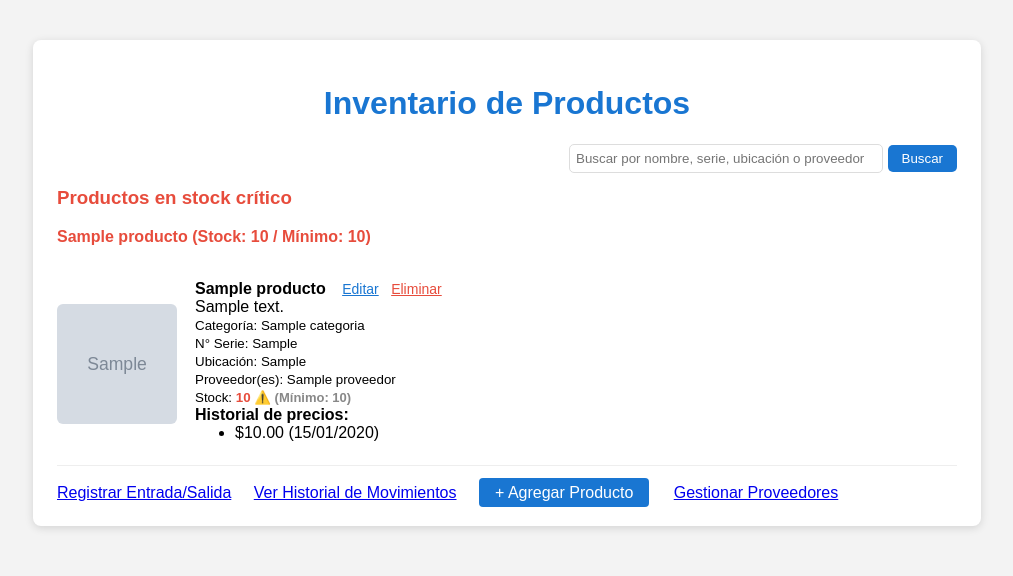
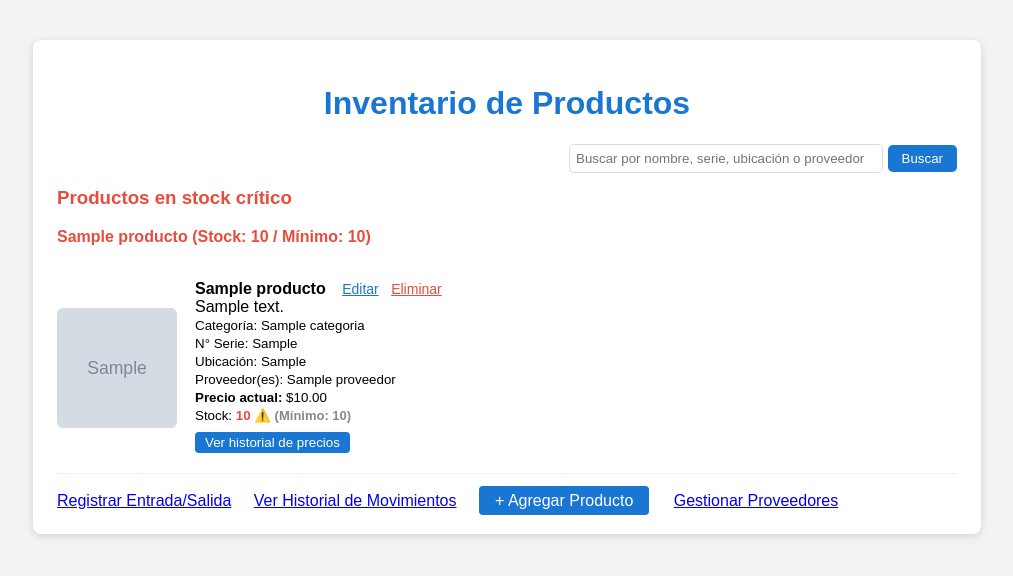
Before and after one commit to Argenis2023/Maestranza, a Django app: page / in a window 1280 px wide. Shown: the top 576 px of the page, without its empty margins (133-1146 px from the left). Run offline with Django 5.2, Linux system fonts and the light colour scheme; tables that the repository leaves empty hold one stand-in row (values such as "Sample post"); grey boxes marked "Sample" are stand-in pictures.

Commit message:
Añadir categoría y precio actual en la lista de productos; implementar botón para ver historial de precios.

```diff
--- a/inventario/productos/admin.py
+++ b/inventario/productos/admin.py
@@ -1,7 +1,8 @@
 from django.contrib import admin
 from .models import Producto
-from .models import Movimiento, Proveedor
+from .models import Movimiento, Proveedor, Categoria
 
 admin.site.register(Producto)
 admin.site.register(Movimiento)
 admin.site.register(Proveedor)
+admin.site.register(Categoria)
--- a/inventario/productos/templates/productos/lista_productos.html
+++ b/inventario/productos/templates/productos/lista_productos.html
@@ -48,7 +48,9 @@
                 <a href="{% url 'eliminar_producto' producto.pk %}" style="color:#e74c3c; margin-left:8px; font-size:14px;">Eliminar</a>
                 <br>
                 <span>{{ producto.descripcion }}</span><br>
-                <small>Categoría: {{ producto.categoria.nombre }}</small><br>
+                <small>
+                    Categoría: {{ producto.categoria.nombre|default:"Sin categoría" }}
+                </small><br>
                 <small>N° Serie: {{ producto.numero_serie }}</small><br>
                 <small>Ubicación: {{ producto.ubicacion }}</small><br>
                 <small>
@@ -61,6 +63,14 @@
                         {% endfor %}
                     {% else %}
                         No asignado
+                    {% endif %}
+                </small><br>
+                <small>
+                    <strong>Precio actual:</strong>
+                    {% if producto.precio_actual %}
+                        ${{ producto.precio_actual }}
+                    {% else %}
+                        Sin precio asignado
                     {% endif %}
                 </small><br>
                 <small>
@@ -78,8 +88,14 @@
                     {% endif %}
                 </small>
                 <br>
-                <!-- Historial de precios -->
-                <strong>Historial de precios:</strong><br>
+                <!-- Botón historial -->
+                <button type="button"
+                    onclick="toggleHistorial('historial-{{ producto.pk }}', this)"
+                    style="margin-top:8px; margin-bottom:4px; background:#1976d2; color:#fff; border:none; border-radius:4px; padding:3px 10px; cursor:pointer;">
+                    Ver historial de precios
+                </button>
+                <div id="historial-{{ producto.pk }}" style="display:none; margin-bottom:10px;">
+                    <strong>Historial de precios:</strong>
                     <ul style="margin-top: 0; margin-bottom: 7px;">
                         {% for h in producto.historial_precios.all %}
                             <li>${{ h.precio }} ({{ h.fecha|date:"d/m/Y" }})</li>
@@ -87,6 +103,7 @@
                             <li>Sin historial de precios.</li>
                         {% endfor %}
                     </ul>
+                </div>
             </div>
         </div>
         {% empty %}
@@ -102,5 +119,17 @@
         </div>
 
     </div>
+    <script>
+        function toggleHistorial(id, btn) {
+            const div = document.getElementById(id);
+            if (div.style.display === "none" || div.style.display === "") {
+                div.style.display = "block";
+                btn.textContent = "Ocultar historial de precios";
+            } else {
+                div.style.display = "none";
+                btn.textContent = "Ver historial de precios";
+            }
+        }
+    </script>
 </body>
 </html>
```
Lines whose indentation alone changed are shown as unchanged.
